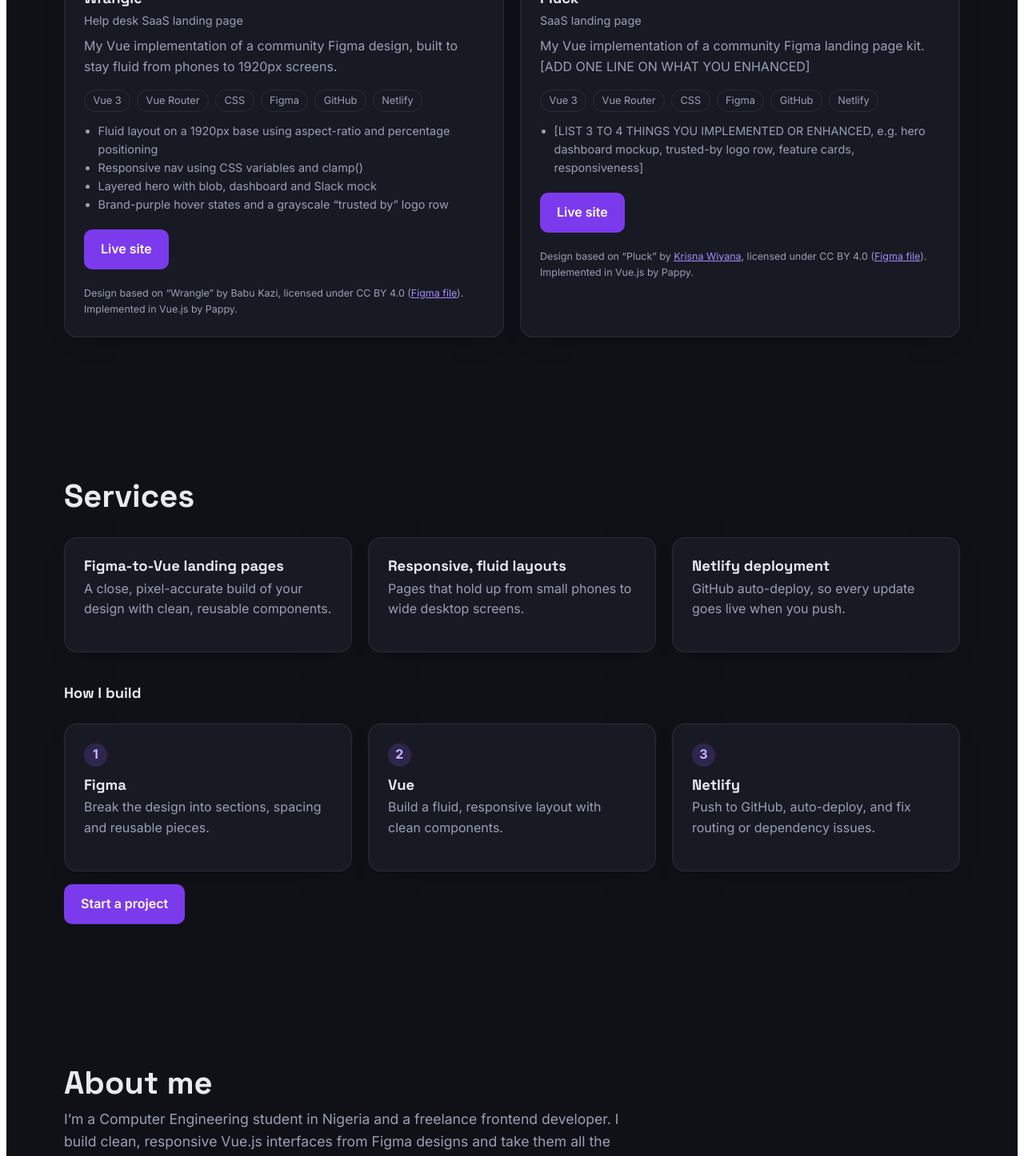
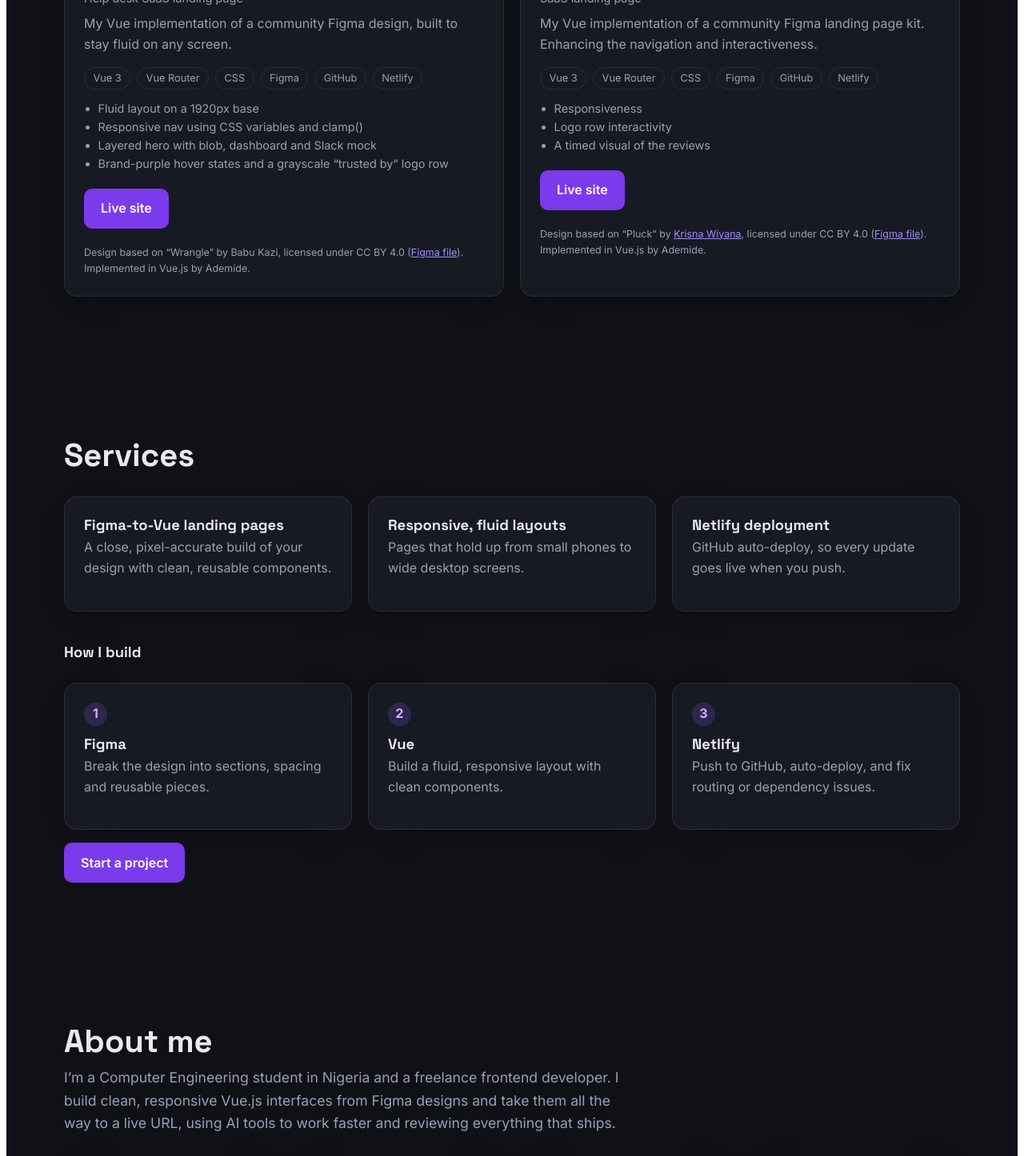
Before and after one commit to ademide26/Saas, a Vue app: page / in a window 1280 px wide. Shown: the part 1320-2766 px from the top of the page at 80% size. Built offline with nearby package versions, Linux system fonts and the light colour scheme.

Commit message:
Portfolio Page: I edited the header text to my taste, add a few info that I feel would contribute to  my emploment and removed sections that displayed info not necessary to my work.

```diff
--- a/src/data/projects.js
+++ b/src/data/projects.js
@@ -5,13 +5,13 @@ const shot = (name) => Object.entries(shots).find(([p]) => p.endsWith('/' + name
 export const profile = {
   name: 'Ademide',
   initials: 'A.I',
-  location: 'Nigeria',
-  phone: '+234 8079953667',
+  location: '',
+  phone: '0807 995 3667',
   email: 'ademideadekanmi@gmail.com',
-  linkedin: '[LINKEDIN URL]',
+  linkedin: 'www.linkedin.com/in/ademide-adekanmi-1b8b70295',
   githubUrl: '', // leave empty: the GitHub link stays hidden until you fill this in
   about:
-    'I’m a Computer Engineering student in Nigeria and a freelance frontend developer. I build clean, responsive Vue.js interfaces from Figma designs and take them all the way to a live URL.',
+  'I’m a Computer Engineering student in Nigeria and a freelance frontend developer. I build clean, responsive Vue.js interfaces from Figma designs and take them all the way to a live URL, using AI tools to work faster and reviewing everything that ships.',
 }
 
 export const projects = [
@@ -19,13 +19,13 @@ export const projects = [
     published: true,
     title: 'Wrangle',
     kind: 'Help desk SaaS landing page',
-    blurb: 'My Vue implementation of a community Figma design, built to stay fluid from phones to 1920px screens.',
+    blurb: 'My Vue implementation of a community Figma design, built to stay fluid on any screen.',
     image: shot('wrangle.png'),
     live: 'https://ademidev.netlify.app/wranglepage',
     githubUrl: '',
     tags: ['Vue 3', 'Vue Router', 'CSS', 'Figma', 'GitHub', 'Netlify'],
     highlights: [
-      'Fluid layout on a 1920px base using aspect-ratio and percentage positioning',
+      'Fluid layout on a 1920px base',
       'Responsive nav using CSS variables and clamp()',
       'Layered hero with blob, dashboard and Slack mock',
       'Brand-purple hover states and a grayscale “trusted by” logo row',
@@ -42,12 +42,15 @@ export const projects = [
     published: true,
     title: 'Pluck',
     kind: 'SaaS landing page',
-    blurb: 'My Vue implementation of a community Figma landing page kit. [ADD ONE LINE ON WHAT YOU ENHANCED]',
+    blurb: 'My Vue implementation of a community Figma landing page kit. Enhancing the navigation and interactiveness.',
     image: shot('pluck.png'),
     live: 'https://ademidev.netlify.app/pluckpage',
     githubUrl: '',
     tags: ['Vue 3', 'Vue Router', 'CSS', 'Figma', 'GitHub', 'Netlify'],
-    highlights: ['[LIST 3 TO 4 THINGS YOU IMPLEMENTED OR ENHANCED, e.g. hero dashboard mockup, trusted-by logo row, feature cards, responsiveness]'],
+    highlights: [
+      'Responsiveness',
+      'Logo row interactivity',
+      'A timed visual of the reviews'],
     credit: {
       title: 'Pluck',
       creator: 'Krisna Wiyana',
@@ -75,8 +78,12 @@ export const differences = [
   { t: 'Design-faithful', d: 'I rebuild Figma designs closely and keep them fluid across screen sizes.' },
   { t: 'Design to live URL', d: 'I take projects from Figma to GitHub to Netlify, including the deployment debugging.' },
   {
+  t: 'AI-assisted, human-reviewed',
+  d: 'I use AI tools to move faster on planning, debugging and first drafts. I review and test everything before it ships, and I can explain why each fix works.',
+  },
+  {
     t: 'Engineer’s mindset',
-    d: 'Computer Engineering at FUTA plus networking exposure (CCNA in progress, internship experience with Cisco, Fortinet and Palo Alto technologies), so I understand how what I build gets delivered and secured.',
+    d: 'Computer Engineering at FUTA plus networking exposure (CCNA in progress, internship experience with Cisco), so I understand how what I build gets delivered and secured.',
   },
 ]
 
@@ -95,8 +102,8 @@ export const services = [
 export const skills = [
   { group: 'Frontend', items: ['HTML', 'CSS', 'JavaScript', 'Vue.js', 'Vue Router', 'Bootstrap', 'JSON and fetch()'] },
   { group: 'Workflow', items: ['Figma', 'Git and GitHub', 'Netlify', 'npm', 'Vite', 'VS Code'] },
-  { group: 'Networking', items: ['IP addressing and subnetting', 'Routers and switches', 'Basic troubleshooting', 'Cisco fundamentals'] },
-  { group: 'Engineering foundation', items: ['C', 'MATLAB/Simulink', 'Proteus', 'Digital systems'] },
+  { group: 'Networking', items: ['IP addressing and subnetting', 'Routers and switches', 'Basic troubleshooting', 'Cisco fundamentals'] },/*
+  { group: 'Engineering foundation', items: ['C', 'MATLAB/Simulink', 'Proteus', 'Digital systems'] },*/
 ]
 
 export const timeline = [
@@ -106,7 +113,12 @@ export const timeline = [
     w: 'OURANOS Technologies Limited, Lagos, Oct to Dec 2025',
     d: 'Networking fundamentals, device connectivity, and exposure to enterprise networking and security tools.',
   },
-  { t: 'Currently learning', w: '', d: 'CCNA preparation (in progress), Cisco Networking Basics, Cisco IoT and Digital Transformation.' },
+  {
+    t: 'IT Intern',
+    w: 'Remedial Health, Lagos, May to Oct 2026',
+    d: 'Worked on web development tasks using HTML, CSS, Bootstrap and JavaScript. Contributed to the development of the flows of pages of different sections of a newly built site.'
+  },
+  { t: 'Currently learning', d: 'Javascript, CCNA preparation (in progress).' },
 ]
 
 // Add real testimonials here and the section appears. Empty means hidden.
--- a/src/views/PortfolioPage.vue
+++ b/src/views/PortfolioPage.vue
@@ -48,7 +48,7 @@ onBeforeUnmount(() => {
             <p class="pill"><i></i>Open to freelance projects</p>
             <h1>Hi, I'm {{ profile.name }}. I turn Figma designs into fast, pixel-accurate web pages.</h1>
             <p class="lead">
-              Frontend developer and Computer Engineering student in Nigeria, building responsive Vue.js interfaces from
+              Frontend developer and Computer Engineering student, building responsive Vue.js interfaces from
               design file to live deployment.
             </p>
             <div class="row">
@@ -86,7 +86,7 @@ onBeforeUnmount(() => {
               <p v-if="p.credit" class="credit">
                 Design based on “{{ p.credit.title }}” by
                 <a v-if="p.credit.creatorUrl" :href="p.credit.creatorUrl" target="_blank" rel="noopener noreferrer">{{ p.credit.creator }}</a><template v-else>{{ p.credit.creator }}</template>,
-                licensed under CC BY 4.0 (<a :href="p.credit.fileUrl" target="_blank" rel="noopener noreferrer">Figma file</a>). Implemented in Vue.js by Pappy.
+                licensed under CC BY 4.0 (<a :href="p.credit.fileUrl" target="_blank" rel="noopener noreferrer">Figma file</a>). Implemented in Vue.js by Ademide.
               </p>
             </article>
           </div>
@@ -177,7 +177,6 @@ onBeforeUnmount(() => {
 </style>
 
 <style scoped>
-/* Colour tokens live on .portfolio (not :root) so Wrangle and Pluck are untouched. */
 .portfolio {
   --bg: #0f1117; --card: #171a23; --line: rgba(255, 255, 255, 0.08);
   --text: #e8eaf0; --muted: #9aa0b4; --violet: #8b5cf6; --cyan: #22d3ee;
```
